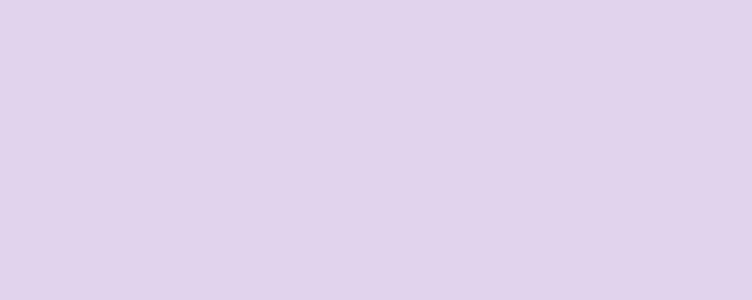
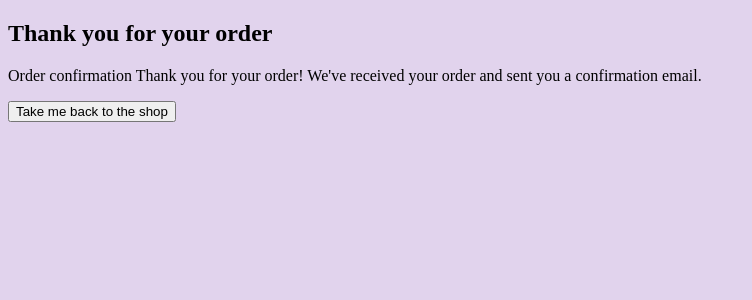
Before and after one commit to KATS-box/KATS-box, a React app: page /confirmation in a window 1280 px wide. Shown: the top 300 px of the page, without its empty margins (0-752 px from the left). Built offline with nearby package versions, Linux system fonts and the light colour scheme; the HTML template or start-up script is replaced by a standard one.

Commit message:
cant find button element to set as our url

```diff
--- a/client/App.jsx
+++ b/client/App.jsx
@@ -5,6 +5,7 @@ import Checkout from './components/Checkout.jsx'
 import Box from './components/Box.jsx'
 import Shop from './components/Shop.jsx'
 import Login from './components/Login.jsx'
+import Confirmation from './components/Confirmation.jsx';
 
 
 class App extends Component {
@@ -32,6 +33,10 @@ class App extends Component {
                             exact path="/shop"
                             component={Shop}
                         />
+                        <Route
+                        exact path="/confirmation"
+                        component={Confirmation}
+                    />
                     </Switch>
                 </main>
             </div>
--- a/client/components/Box.jsx
+++ b/client/components/Box.jsx
@@ -14,6 +14,7 @@ class Box extends Component {
       cart:props.location.state.cart,
       show: props.location.state.show,
       desc: 'hblfehwsbfgewsjkfgergkherbnlgjkerbnjkgbnerljkgberlkgjberkjgbejkrggbwe',
+      item:[['smalljbox','mediumjbox','largejbox'],['smallkbox','mediumkbox','largekbox'],['smallcbox','mediumcbox','largecbox'],['smallmbox','mediummbox','largembox']]
     }
   }
 
@@ -26,7 +27,7 @@ class Box extends Component {
   render() {
 
     const urls = 'https://pbs.twimg.com/profile_images/1391813117840084996/g76rVZ-5.jpg,https://pbs.twimg.com/profile_images/1391813117840084996/g76rVZ-5.jpg,https://pbs.twimg.com/profile_images/1391813117840084996/g76rVZ-5.jpg'
-    const items = ['1', '2', '3']
+    const items = '1,2,3'
 
     const spliturls = urls.split(',')
     const splitItems = items.split(',')
@@ -40,6 +41,7 @@ class Box extends Component {
         )
     })
 
+    console.log(document.getElementsByClassName('active'))
 
     return (
       <div>
@@ -60,7 +62,12 @@ class Box extends Component {
           <hr/>
 
          {'IMPORT ITEM HERE'}
-
+          {/*
+          fetch('/getCart')
+          .then(data => data.json())
+          .then()
+          .catch(err => console.log('error getting cart',err))
+          */}
          <hr/>
          Subtotal: {'whatever is the total price added from database'}
          <Link to={'/shop/checkout'}>
@@ -115,12 +122,12 @@ class Box extends Component {
 
 
 
-            <form method="POST" action='/addToCart'>
+            <form method="PUT" action={`/${this.state.item[this.state.chosenBox][document.getElementsByClassName('active').innerText]}`}>
 
             <label>Select a size</label>
             <div className="btn-group" data-toggle="buttons">
               <label className="btn btn-primary">
-                <input type="radio" name="options" id="small"
+                <input type="radio" name="options" id="1"
                   onClick={() => {
                     fetch('/shop/:smalljbox')
                     .then(data => data.json())
@@ -128,13 +135,13 @@ class Box extends Component {
                     .then(() => console.log('ive been clicked small'))
                     .catch((err) => console.log(err))
                   }}
-                /> Small
+                />Small
               </label>
               <label className="btn btn-primary active">
-                <input type="radio" name="options" id="medium" defaultChecked/> Medium
+                <input type="radio" name="options" id="2" defaultChecked/>Medium
               </label>
               <label className="btn btn-primary">
-                <input type="radio" name="options" id="large"/> Large
+                <input type="radio" name="options" id="3"/>Large
               </label>
             </div>
 
--- a/client/components/Checkout.jsx
+++ b/client/components/Checkout.jsx
@@ -24,6 +24,7 @@ const Checkout = props => {
       My Cart
 
       {'IMPORT CART ITEM HERE'}
+
 
       <hr/>
       Subtotal: {'whatever is the total price added from database'}
--- /dev/null
+++ b/client/components/Confirmation.jsx
@@ -0,0 +1,24 @@
+import React from 'react';
+import { Link } from 'react-router-dom';
+
+const Confirmation = props => (
+  <header>
+    <h2>Thank you for your order</h2>
+    <p>
+        Order confirmation
+
+        Thank you for your order!
+
+        We've received your order and sent you a confirmation email.
+    </p>
+    <Link to={'/shop'}>
+      <button
+        type="button"
+      >
+        Take me back to the shop
+      </button>
+    </Link>
+  </header>
+);
+
+export default Confirmation;
--- a/client/components/Header.jsx
+++ b/client/components/Header.jsx
@@ -1,5 +1,4 @@
 import React from 'react';
-import { Link } from 'react-router-dom';
 
 const Header = props => (
   <header>
```
